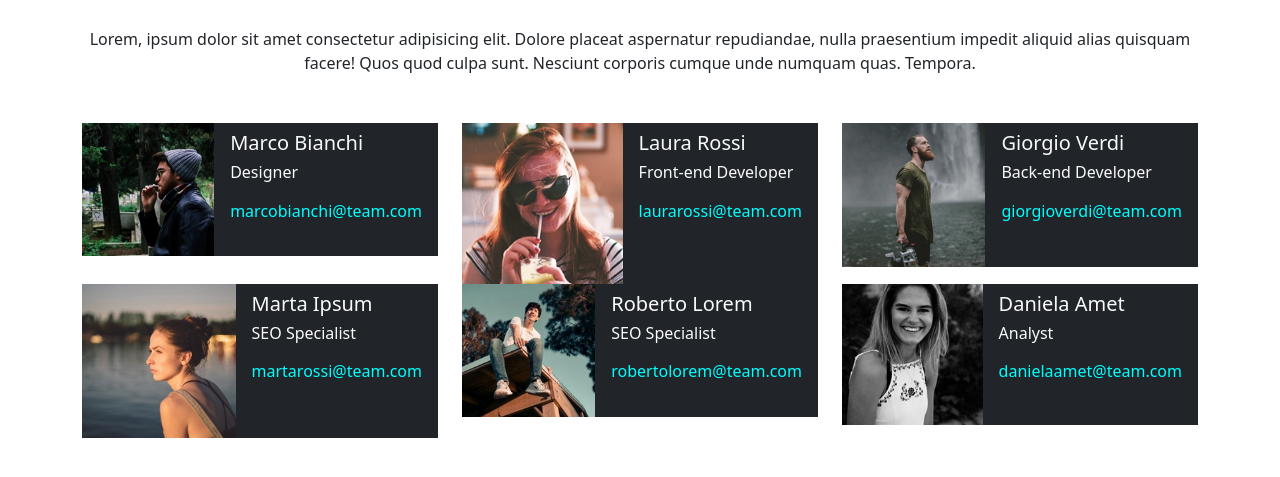
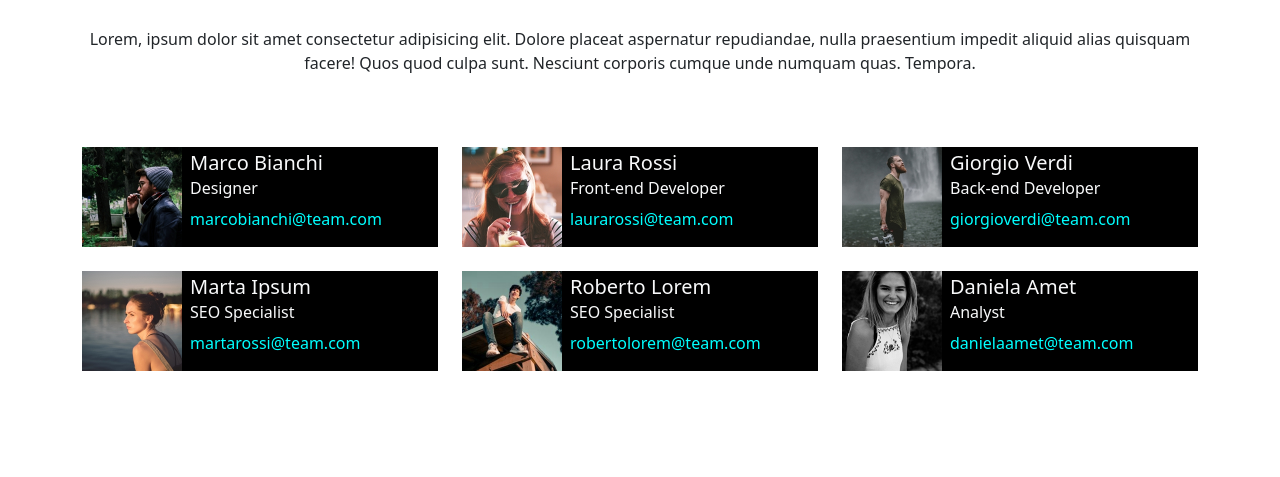
Before and after one commit to davide-delgiudice/js-our-team, a plain HTML site: page index.html in a window 1280 px wide. Shown: the part 107-584 px from the top of the page. Drawn offline with nearby package versions, Linux system fonts and the light colour scheme; a web font is replaced by a local one.

Commit message:
[FIX] img different sizes and classes - Esercizio Base e Bonus 01 terminati

```diff
--- a/css/style.css
+++ b/css/style.css
@@ -4,6 +4,10 @@ h2{
     font-weight: 800;
 }
 
+div .team-card{
+    background-color: black;
+}
+
 a{
     text-decoration: none;
     color: aqua;
--- a/js/script.js
+++ b/js/script.js
@@ -41,14 +41,14 @@ const teamMembers = [
 const createMemberCard = (member) => {
 
   // aggiungiamo ad una nuova variabile il codice della singola card scritta in HTML
-  const card = `<div class="col-12 col-md-6 col-lg-4">
-                <div class="team-card bg-dark d-flex">
+  const card = `<div class="col-12 col-md-6 col-lg-4 gy-4">
+                <div class="team-card d-flex">
                     <div class="card-image">
-                        <img src="${member.img}" alt="" class="img-fluid">
+                        <img src="${member.img}" class="img-fluid" width="100px" alt="">
                     </div>
-                    <div class="card-body py-2 px-3">
-                        <h3 class="card-title text-light fs-5 mb-2">${member.name}</h4>
-                        <h4 class="card-subtitle text-light fs-6 mb-3">${member.role}</h4>
+                    <div class="card-body ps-2">
+                        <h3 class="card-title text-light fs-5 py-1">${member.name}</h4>
+                        <h4 class="card-subtitle text-light fs-6 pb-2">${member.role}</h4>
                         <a href="#">${member.email}</a>
                     </div>
                 </div>
```
